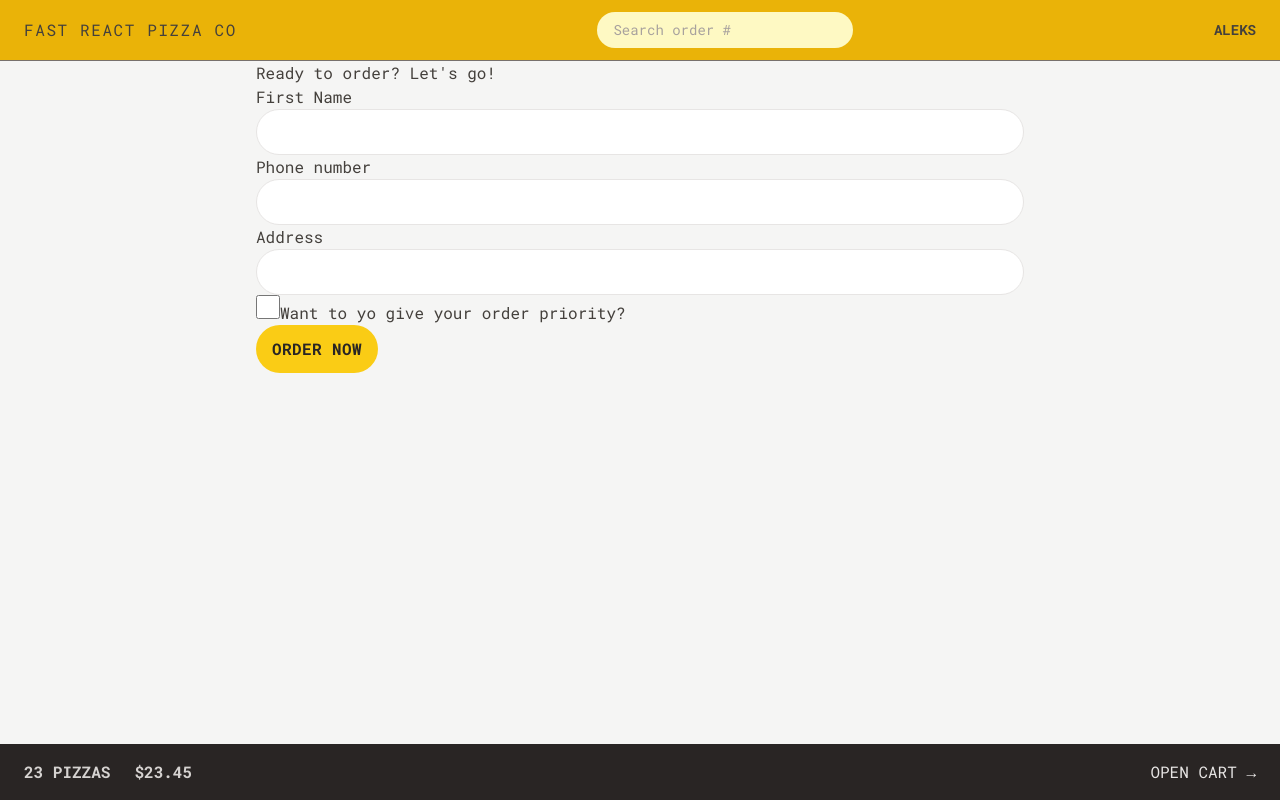
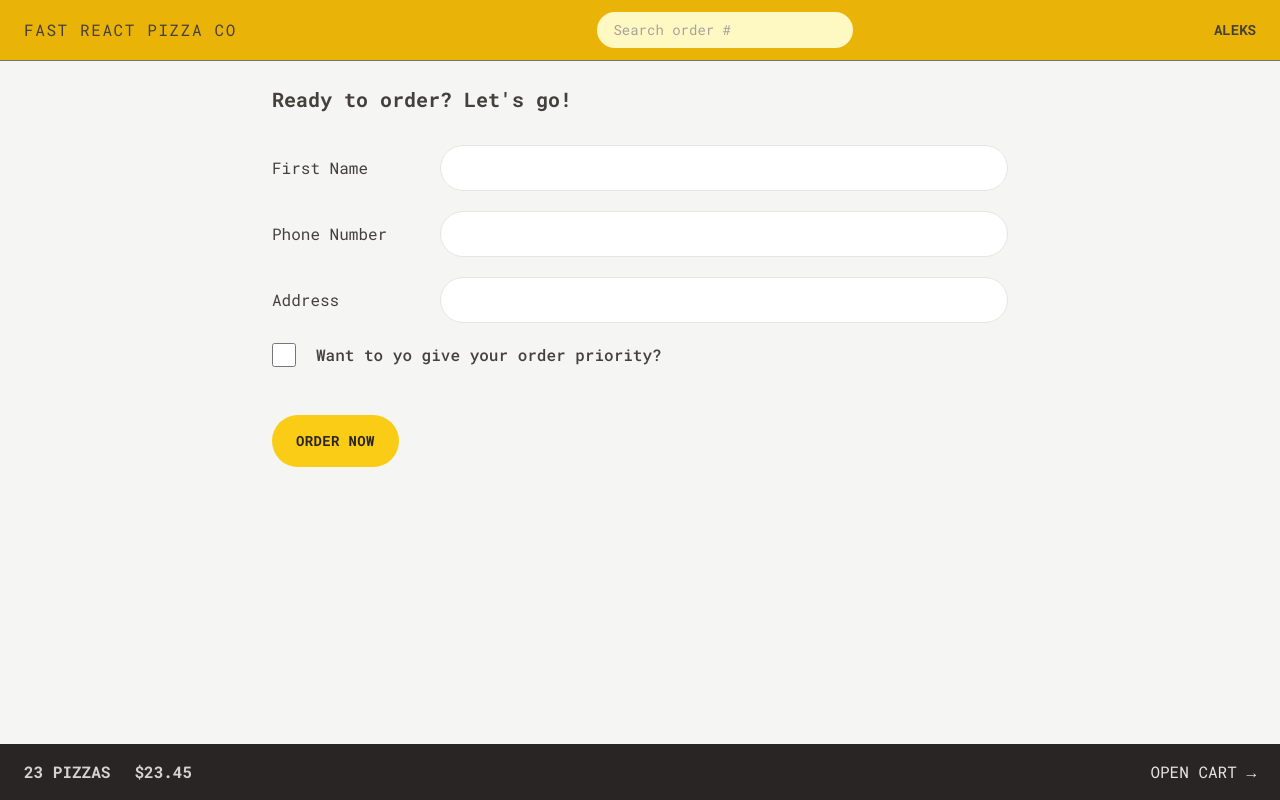
Before and after one commit to IUGAI1398/FastPizza, a React (Vite) app: page /order/new in a window 1280 px wide. Built offline with nearby package versions, Linux system fonts and the light colour scheme.

Commit message:
finish Tailwind

```diff
--- a/src/features/cart/Cart.jsx
+++ b/src/features/cart/Cart.jsx
@@ -1,6 +1,7 @@
 import { Link } from 'react-router-dom';
 import LinkButton from '../../ui/LinkButton';
 import Button from '../../ui/Button';
+import CartItem from './CartItem';
 
 
 const fakeCart = [
@@ -31,13 +32,17 @@ function Cart() {
   const cart = fakeCart;
 
   return (
-    <div>
+    <div className='py-3 px-4'>
       <LinkButton to="/menu">&larr; Back to menu</LinkButton>
 
-      <h2>Your cart, %NAME%</h2>
+      <h2 className='mt-7 text-xl font-semibold'>Your cart, %NAME%</h2>
 
-      <div>
-        <Button to="/order/new">Order pizzas</Button>
+      <ul className='mt-3 divide-y divide-stone-200 border-b'>
+        {cart.map(item => <CartItem item={item} key={item.key} />)}
+      </ul>
+      <div className='mt-6 space-x-3'>
+        <Button type="small" o="/order/new">Order pizzas</Button>
+        <Button type="secondary">Clear cart</Button>
         <button>Clear cart</button>
       </div>
     </div>
--- a/src/features/cart/CartItem.jsx
+++ b/src/features/cart/CartItem.jsx
@@ -1,13 +1,17 @@
+import Button from "../../ui/Button";
+import { formatCurrency } from "../../utils/helpers";
+
 function CartItem({ item }) {
   const { pizzaId, name, quantity, totalPrice } = item;
 
   return (
-    <li>
-      <p>
+    <li className="py-3 sm:flex sm:items-center sm:justify-between">
+      <p className="mb-1 sm:mb-0">
         {quantity}&times; {name}
       </p>
-      <div>
-        <p>{formatCurrency(totalPrice)}</p>
+      <div className="flex items-center justify-between sm:gap-6">
+        <p className="text-sm font-bold">{formatCurrency(totalPrice)}</p>
+        <Button type="small">Delete</Button>
       </div>
     </li>
   );
--- a/src/features/menu/MenuItem.jsx
+++ b/src/features/menu/MenuItem.jsx
@@ -1,14 +1,17 @@
+import Button from "../../ui/Button";
+
 function MenuItem({ pizza }) {
   const { id, name, unitPrice, ingredients, soldOut, imageUrl } = pizza;
 
   return (
     <li className="flex gap-4">
-      <img src={imageUrl} alt={name} className="h-24" />
-      <div className="flex flex-col">
-        <p>{name} Pizza</p>
-        <p>{ingredients.join(', ')}</p>
-        <div className="mt-auto">
-          {!soldOut ? <p>{(unitPrice)}</p> : <p>Sold out</p>}
+      <img src={imageUrl} alt={name} className={`h-24 ${soldOut ? 'opacity-70 grayscale' : ''}`} />
+      <div className="flex flex-col grow pt-0.5">
+        <p className="font-medium">{name} Pizza</p>
+        <p className="text-sm italic text-stone-500 capitalize">{ingredients.join(', ')}</p>
+        <div className="mt-auto flex items-center justify-between">
+          {!soldOut ? <p className="text-sm">{(unitPrice)}</p> : <p className="text-sm uppercase font-medium text-stone-500">Sold out</p>}
+        <Button type="small">Add to cart</Button>
         </div>
       </div>
     </li>
--- a/src/features/order/CreateOrder.jsx
+++ b/src/features/order/CreateOrder.jsx
@@ -42,45 +42,45 @@ function CreateOrder() {
   const cart = fakeCart;
 
   return (
-    <div>
-      <h2>Ready to order? Let's go!</h2>
+    <div className="px-4 py-6">
+      <h2 className="text-xl font-semibold mb-8">Ready to order? Let's go!</h2>
 
       <Form method="POST" action="">
-        <div>
-          <label>First Name</label>
-          <input type="text" className="input" name="customer" required />
+        <div className="mb-5 flex gap-2 flex-col sm:flex-row sm:items-center">
+          <label className="sm:basis-40">First Name</label>
+          <input type="text" className="input grow" name="customer" required />
         </div>
 
-        <div>
-          <label>Phone number</label>
-          <div>
-            <input  className="input" type="tel" name="phone" required />
-          </div>
-          {formErrors?.phone && <p>{formErrors.phone}</p>}
-        </div>
-
-        <div>
-          <label>Address</label>
-          <div>
-            <input     className="input" type="text" name="address" required />
+        <div className="mb-5  gap-2 flex flex-col sm:flex-row sm:items-center">
+          <label className="sm:basis-40">Phone Number</label>
+          <div className="grow">
+            <input className="input w-full" type="tel" name="phone" required />
+            {formErrors?.phone && <p className="text-xs mt-2 text-red-700 p-2 rounded-full bg-red-100">{formErrors.phone}</p>}
           </div>
         </div>
 
-        <div>
+        <div className="mb-5 flex gap-2 flex-col sm:flex-row sm:items-center">
+          <label className="sm:basis-40">Address</label>
+          <div className="grow">
+            <input className="input w-full" type="text" name="address" required />
+          </div>
+        </div>
+
+        <div className="mb-12 flex gap-5 items-center">
           <input
-          className="h-6 w-6 accent-yellow-400 focus:decoration-none focus:ring focus:ring-yellow-400"
+            className="h-6 w-6 accent-yellow-400 focus:decoration-none focus:ring focus:ring-yellow-400"
             type="checkbox"
             name="priority"
             id="priority"
           // value={withPriority}
           // onChange={(e) => setWithPriority(e.target.checked)}
           />
-          <label htmlFor="priority">Want to yo give your order priority?</label>
+          <label htmlFor="priority" className="font-medium">Want to yo give your order priority?</label>
         </div>
 
         <div>
-          <input type="hidden" name="cart" value={JSON.stringify(cart)}/>
-          <Button disabled={isSubmitinh}> {isSubmitinh ? 'Placeing order' : 'order now'}</Button>
+          <input type="hidden" name="cart" value={JSON.stringify(cart)} />
+          <Button type="primary" disabled={isSubmitinh}> {isSubmitinh ? 'Placeing order' : 'order now'}</Button>
         </div>
       </Form>
     </div>
@@ -93,7 +93,7 @@ export async function action({ request }) {
   console.log(data);
 
   const order = {
-    ...data, cart : JSON.parse(data.cart),
+    ...data, cart: JSON.parse(data.cart),
     priorety: data.priorety === "on"
   }
   const erros = {}
--- a/src/features/order/Order.jsx
+++ b/src/features/order/Order.jsx
@@ -2,6 +2,7 @@
 
 import { useLoaderData, useParams } from "react-router-dom";
 import { getOrder } from "../../service/apiRestaurant";
+import Orderitem from './OrderItem'
 import {
   calcMinutesLeft,
   formatCurrency,
@@ -25,29 +26,36 @@ function Order() {
   const deliveryIn = calcMinutesLeft(estimatedDelivery);
 
   return (
+    <div className="px-4 py-4 space-y-6">
     <div>
-      <div>
-        <h2>Status</h2>
+      Test aleks
+    </div>
+      <div className="flex items-center justify-between flex-wrap gap-2" >
+        <h2 className="text-xl font-semibold"> Order {id} status</h2>
 
-        <div>
-          {priority && <span>Priority</span>}
-          <span>{status} order</span>
+        <div className="space-x-2">
+          {priority && <span className="bg-red-500 rounded-full font-semibold tracking-wide text-red-50">Priority</span>}
+          <span className="p-2 uppercase bg-green-500 rounded-full font-semibold tracking-wide text-red-50">{status} order</span>
         </div>
       </div>
 
-      <div>
-        <p>
+      <div className="flex flex-wrap items-center justify-between gap-2 bg-stone-200 px-6 py-5">
+        <p className="font-medium">
           {deliveryIn >= 0
             ? `Only ${calcMinutesLeft(estimatedDelivery)} minutes left 😃`
             : "Order should have arrived"}
         </p>
-        <p>(Estimated delivery: {formatDate(estimatedDelivery)})</p>
+        <p className="text-sm text-stone-500">(Estimated delivery: {formatDate(estimatedDelivery)})</p>
       </div>
 
-      <div>
-        <p>Price pizza: {formatCurrency(orderPrice)}</p>
-        {priority && <p>Price priority: {formatCurrency(priorityPrice)}</p>}
-        <p>To pay on delivery: {formatCurrency(orderPrice + priorityPrice)}</p>
+
+<ul className="divide-y div-stone-200 divide-y border-b border-t">
+  {cart.map((item)=> (<Orderitem item={item} key={item.id}/>))}
+</ul>
+      <div className="space-y-2 bg-stone-200 px-6 py-5">
+        <p className="text-sm font-medium text-stone-600">Price pizza: {formatCurrency(orderPrice)}</p>
+        {priority && <p className="text-sm font-medium text-stone-600">Price priority: {formatCurrency(priorityPrice)}</p>}
+        <p className="font-bold">To pay on delivery: {formatCurrency(orderPrice + priorityPrice)}</p>
       </div>
     </div>
   );
--- a/src/features/order/OrderItem.jsx
+++ b/src/features/order/OrderItem.jsx
@@ -1,13 +1,15 @@
+import { formatCurrency } from "../../utils/helpers";
+
 function OrderItem({ item, isLoadingIngredients, ingredients }) {
   const { quantity, name, totalPrice } = item;
 
   return (
-    <li>
-      <div>
+    <li className="py-3">
+      <div className="flex items-center justify-between gap-4 text-sm">
         <p>
-          <span>{quantity}&times;</span> {name}
+          <span className="font-bold">{quantity}&times;</span> {name}
         </p>
-        <p>{formatCurrency(totalPrice)}</p>
+        <p className="font-bold">{formatCurrency(totalPrice)}</p>
       </div>
     </li>
   );
--- a/src/features/user/CreateUser.jsx
+++ b/src/features/user/CreateUser.jsx
@@ -22,7 +22,7 @@ function CreateUser() {
 
       {username !== '' && (
         <div>
-     <Button>Create order</Button>
+     <Button type="small">Create order</Button>
         </div>
       )}
     </form>
--- a/src/index.css
+++ b/src/index.css
@@ -3,7 +3,7 @@
 @tailwind utilities;
 @layer components {
   .input {
-    @apply  w-full rounded-full border border-stone-200
+    @apply  rounded-full border border-stone-200
     px-4 py-2 text-sm transition-all duration-300
     placeholder:text-stone-400 focus:outline-none focus:ring focus:ring-yellow-400 md:px-6 py-3
   }
--- a/src/ui/Button.jsx
+++ b/src/ui/Button.jsx
@@ -1,13 +1,18 @@
 import { Link } from "react-router-dom"
 
-function Button({children, disabled, to}) {
-    const className = "bg-yellow-400 focus:ring active:bg-slate-400 focus:ring-yellow-300 focus:ring-offset-2 focus:bg-yellow-300 tracking-wide transition-colors duration-300 rounded-full uppercase font-semibold text-stone-800  px-4 py-3 inline-block hover:bg-yellow-300 disabled:cursor-not-allowed"
+function Button({children, disabled, to, type}) {
+    const base =  "bg-yellow-400 text-sm focus:ring active:bg-slate-400 focus:ring-yellow-300 focus:ring-offset-2 focus:bg-yellow-300 tracking-wide transition-colors duration-300 rounded-full uppercase font-semibold text-stone-800  inline-block hover:bg-yellow-300 disabled:cursor-not-allowed"
+     const style = {
+        primary: base + " px-4 py-3 sm:px-6 sm:py-4",
+        small: base + " px-4 py-2 md:px-5 md:py-2.5 text-sm",
+        secondary: " py-2.5 text-sm  px-4 border-2 border-stone-300 focus:ring active:bg-slate-400 focus:ring-stone-200 focus:ring-offset-2 focus:bg-yellow-300 tracking-wide transition-colors duration-300 rounded-full uppercase font-semibold text-stone-300  inline-block hover:text-stone-800 hover:bg-stone-300  disabled:cursor-not-allowed"
+     }
 
-    if(to) return <Link to={to} className={className} >
+    if(to) return <Link to={to} className={style[type]} >
         {children}
     </Link>
     return (
-        <button disabled={disabled}  className={className}>
+        <button disabled={disabled}  className={style[type]}>
             {children}
             </button>
     )
```
Also changed, not shown: index.html (+2 -2 lines).
